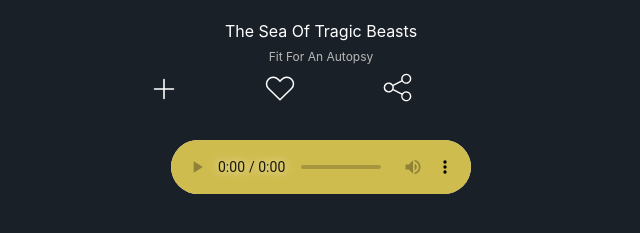
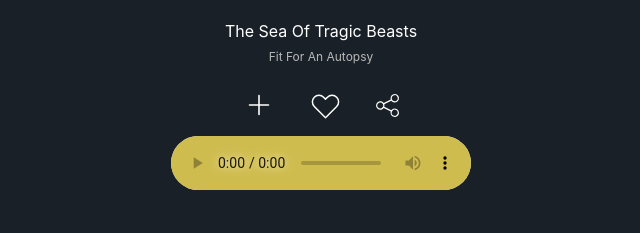
Before and after one commit to fre-ben/nukebox, a Next.js app: page /songs/fit-for-an-autopsy_the-sea-of-tragic-beasts in a window 1280 px wide. Shown: the part 363-596 px from the top of the page, without its empty margins (319-959 px from the left). Built offline with nearby package versions, Linux system fonts and the light colour scheme.

Commit message:
💄 Change gaps between elements

```diff
--- a/styles/SongControls.module.css
+++ b/styles/SongControls.module.css
@@ -1,7 +1,6 @@
 .controls {
   display: grid;
   justify-content: center;
-  margin-top: 2em;
 }
 
 .controls audio::-webkit-media-controls-panel {
--- a/styles/Toolbar.module.css
+++ b/styles/Toolbar.module.css
@@ -1,6 +1,12 @@
 .container {
   display: grid;
-  grid-template-columns: 1fr 1fr 1fr;
+  grid-template-columns: auto auto auto;
+  align-items: center;
+  justify-self: center;
+  justify-items: center;
+  margin-top: 1em;
+  margin-bottom: 0.7em;
+  width: 12em;
 }
 
 .plus {
@@ -12,5 +18,5 @@
 }
 
 .share {
-  width: 2.2em;
+  width: 1.8em;
 }
```
